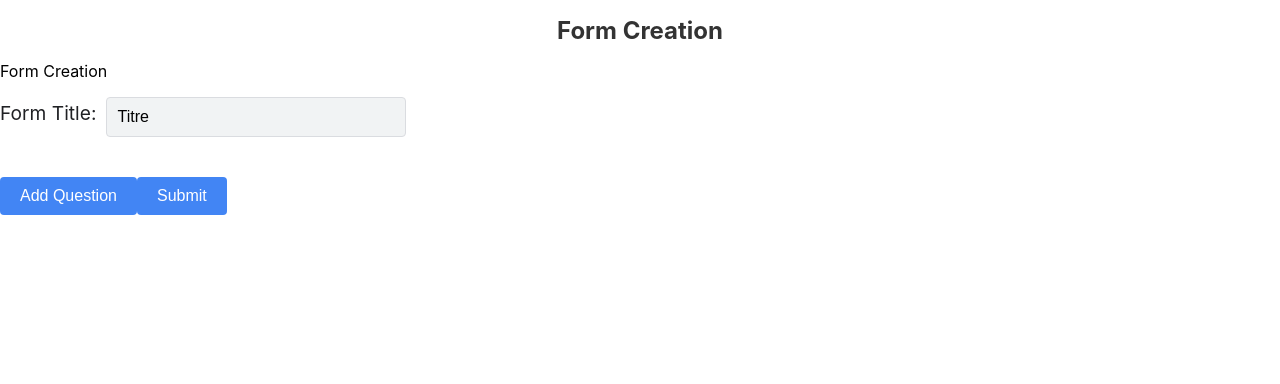
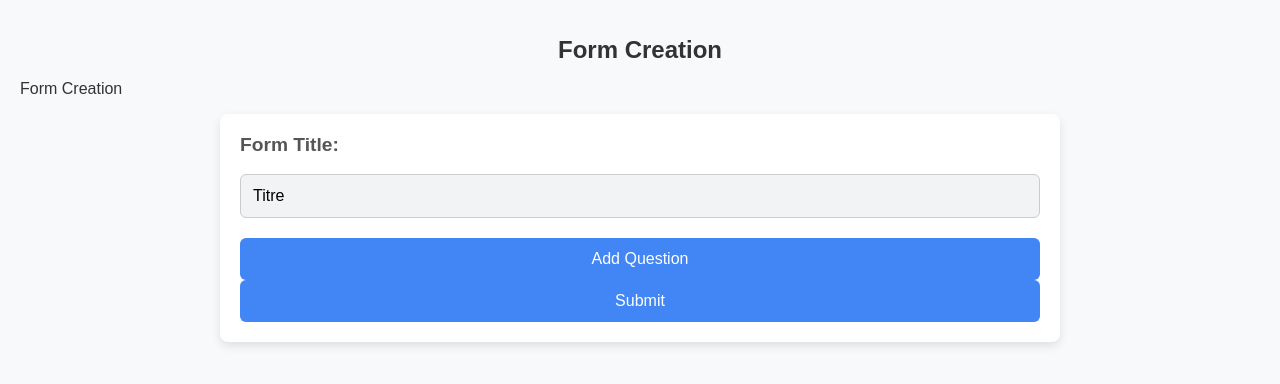
Before and after one commit to Theos-projects-ynov/Page-NoSQL, a React (Create React App) app in the folder front/: page /createform in a window 1280 px wide. Shown: the top 384 px of the page. Built offline with nearby package versions, Linux system fonts and the light colour scheme.

Commit message:
add css createform

```diff
--- a/front/src/Page/FormCreation.jsx
+++ b/front/src/Page/FormCreation.jsx
@@ -51,13 +51,27 @@ function FormCreation() {
 
     const submit = async (e) => {
         e.preventDefault();
-        console.log("Create form");
-        console.log(form);
 
-        const res = await submitForm(form);
-        console.log("res : ");
-        console.log(res);
+        try {
+            const response = await fetch("http://localhost:3000/form", {
+                method: "POST",
+                headers: {
+                    "Content-Type": "application/json",
+                },
+                body: JSON.stringify(form),
+            });
+
+            if (!response.ok) {
+                throw new Error(`Erreur HTTP : ${response.status}`);
+            }
+
+            const data = await response.json();
+            console.log("Form submitted successfully:", data);
+        } catch (error) {
+            console.error("Error submitting form:", error);
+        }
     };
+
 
     useEffect(() => {
         setForm({
--- a/front/src/Style/createForm.css
+++ b/front/src/Style/createForm.css
@@ -1,78 +1,41 @@
-/* Style pour chaque question */
-.question-section {
-    margin-bottom: 20px;
+/* Style global pour la mise en page */
+body {
+    font-family: Arial, sans-serif;
+    background-color: #f8f9fa;
+    margin: 0;
+    padding: 20px;
+    color: #333;
 }
 
-.question-title-container {
-    display: flex;
-    align-items: center;
-    gap: 10px;
-    /* Espacement entre le titre et le sélecteur */
-    margin-bottom: 10px;
+/* Conteneur principal du formulaire */
+.form-creation {
+    max-width: 800px;
+    margin: 0 auto;
+    background: white;
+    padding: 20px;
+    border-radius: 8px;
+    box-shadow: 0px 4px 10px rgba(0, 0, 0, 0.1);
 }
 
-.question-title-input {
-    font-size: 1rem;
-    padding: 10px;
-    border-radius: 4px;
-    border: 1px solid #dadce0;
-    width: 250px;
-    background-color: #f1f3f4;
-    flex: 1;
-}
-
-.question-title-input:focus {
-    border-color: #4285f4;
-    outline: none;
-}
-
-.question-type-container {
-    display: flex;
-    align-items: center;
-    gap: 10px;
-}
-
-.type-label {
-    font-size: 1rem;
-    color: #202124;
-}
-
-/* Style pour les selecteurs */
-.question-type-select {
-    font-size: 1rem;
-    padding: 10px;
-    border-radius: 4px;
-    border: 1px solid #dadce0;
-    background-color: #f1f3f4;
-    width: 180px;
-    /* Espacement entre l'input et le select */
-}
-
-.question-type-select:focus {
-    border-color: #4285f4;
-    outline: none;
-}
-
-
-/* Form title */
+/* En-tête du formulaire */
 .form-header {
     display: flex;
-    align-items: center;
+    flex-direction: column;
+    gap: 10px;
     margin-bottom: 20px;
 }
 
 .form-header label {
     font-size: 1.2rem;
-    color: #202124;
-    margin-right: 10px;
+    font-weight: bold;
 }
 
 .form-title-input {
     font-size: 1rem;
-    padding: 10px;
-    border-radius: 4px;
-    border: 1px solid #dadce0;
-    width: 300px;
+    padding: 12px;
+    border-radius: 6px;
+    border: 1px solid #ccc;
+    width: 100%;
     background-color: #f1f3f4;
 }
 
@@ -81,44 +44,89 @@
     outline: none;
 }
 
+/* Style pour chaque question */
+.question-section {
+    margin-bottom: 20px;
+    padding: 15px;
+    border-radius: 6px;
+    background-color: #f9fafb;
+    border: 1px solid #ddd;
+}
+
+.question-title-container {
+    display: flex;
+    flex-direction: column;
+    gap: 10px;
+    margin-bottom: 10px;
+}
+
+.question-title-input {
+    font-size: 1rem;
+    padding: 10px;
+    border-radius: 6px;
+    border: 1px solid #ccc;
+    width: 100%;
+    background-color: #fff;
+}
+
+.question-title-input:focus {
+    border-color: #4285f4;
+    outline: none;
+}
+
+/* Style pour les sélecteurs */
+.question-type-select {
+    font-size: 1rem;
+    padding: 10px;
+    border-radius: 6px;
+    border: 1px solid #ccc;
+    background-color: #fff;
+    width: 100%;
+}
+
+.question-type-select:focus {
+    border-color: #4285f4;
+    outline: none;
+}
+
 /* Boutons */
 button {
-    padding: 10px 20px;
+    padding: 12px 20px;
     background-color: #4285f4;
     color: white;
     border: none;
-    border-radius: 4px;
+    border-radius: 6px;
     font-size: 1rem;
     cursor: pointer;
-    margin-top: 20px;
+    transition: background 0.3s ease;
+    display: block;
+    width: 100%;
+    text-align: center;
 }
 
 button:hover {
     background-color: #357ae8;
 }
 
-/* Additional styling for a cleaner look */
+/* Labels et textarea */
 label {
-    font-size: 1.1rem;
-    margin-bottom: 8px;
-    display: block;
+    font-size: 1rem;
+    font-weight: bold;
 }
 
 textarea {
-    height: 150px;
+    height: 120px;
     resize: vertical;
+    padding: 10px;
+    border-radius: 6px;
+    border: 1px solid #ccc;
+    width: 100%;
+    background-color: #fff;
 }
 
+/* Responsive */
 @media (max-width: 600px) {
-    .FormCreation {
-        padding: 20px;
-    }
-
-    h1 {
-        font-size: 1.5rem;
-    }
-
-    p {
-        font-size: 1rem;
+    .form-creation {
+        padding: 15px;
     }
 }
```
Also changed, not shown: 1 other file (tests, documents, lock files or other folders).
